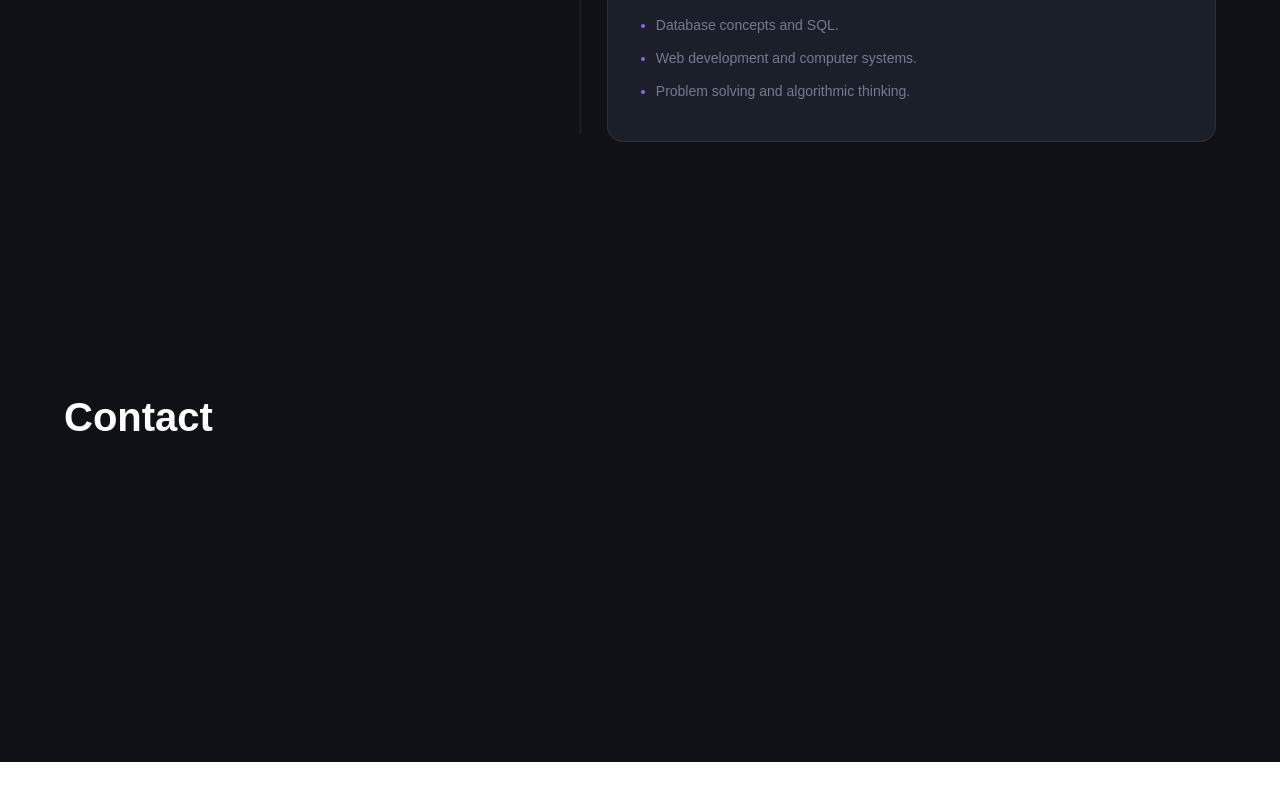
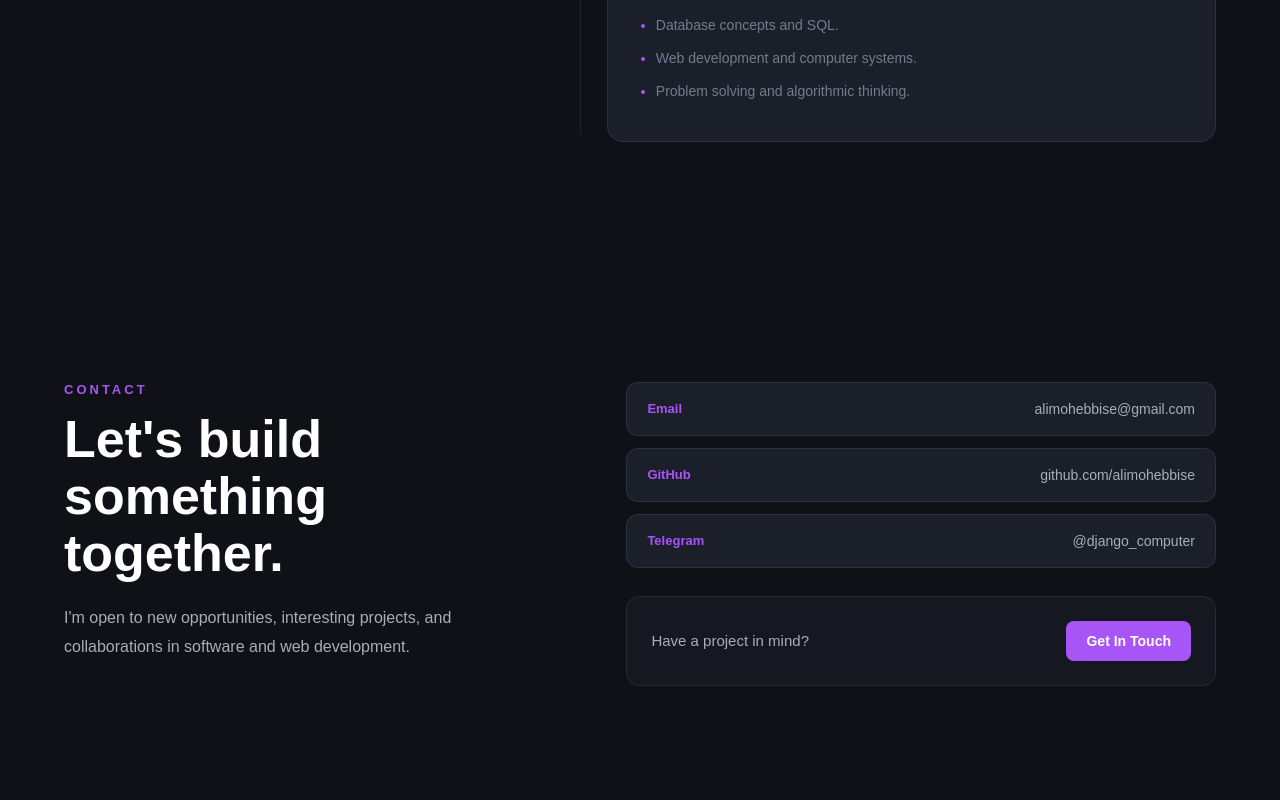
Before and after one commit to alimohebbise/alimohebbise.ir, a React (Vite) app: page / in a window 1280 px wide. Shown: the part 4194-4994 px from the top of the page. Before the commit the page ends 4956 px from the top, so only its background shows below. Built offline with nearby package versions, Linux system fonts and the light colour scheme.

Commit message:
Build contact section

```diff
--- a/src/App.jsx
+++ b/src/App.jsx
@@ -5,6 +5,7 @@ import About from './components/About'
 import Skills from './components/Skills'
 import Projects from './components/Projects'
 import Experience from './components/Experience'
+import Contact from './components/Contact'
 
 function App() {
   const [theme, setTheme] = useState('dark')
@@ -24,9 +25,7 @@ function App() {
 
         <Experience />
 
-        <section id="contact">
-          <h2>Contact</h2>
-        </section>
+        <Contact />
       </main>
     </div>
   )
--- /dev/null
+++ b/src/components/Contact.jsx
@@ -0,0 +1,77 @@
+function Contact() {
+  return (
+    <section className="contact-section" id="contact">
+      <div className="contact-container">
+
+        <div className="contact-heading">
+          <p className="section-label">Contact</p>
+
+          <h2>
+            Let's build something together.
+          </h2>
+
+          <p>
+            I'm open to new opportunities, interesting projects,
+            and collaborations in software and web development.
+          </p>
+        </div>
+
+        <div className="contact-content">
+
+          <div className="contact-info">
+
+            <a
+              href="mailto:alimohebbise@gmail.com"
+              className="contact-item"
+            >
+              <span className="contact-label">Email</span>
+              <span className="contact-value">
+                alimohebbise@gmail.com
+              </span>
+            </a>
+
+            <a
+              href="https://github.com/alimohebbise"
+              target="_blank"
+              rel="noreferrer"
+              className="contact-item"
+            >
+              <span className="contact-label">GitHub</span>
+              <span className="contact-value">
+                github.com/alimohebbise
+              </span>
+            </a>
+
+            <a
+              href="https://t.me/django_computer"
+              target="_blank"
+              rel="noreferrer"
+              className="contact-item"
+            >
+              <span className="contact-label">Telegram</span>
+              <span className="contact-value">
+                @django_computer
+              </span>
+            </a>
+
+          </div>
+
+          <div className="contact-cta">
+            <span>Have a project in mind?</span>
+
+            <a
+              href="mailto:alimohebbise@gmail.com"
+              className="contact-button"
+            >
+              Get In Touch
+            </a>
+          </div>
+
+        </div>
+
+      </div>
+    </section>
+  )
+}
+
+export default Contact
--- a/src/styles/global.css
+++ b/src/styles/global.css
@@ -1224,3 +1224,159 @@ main h2 {
     font-size: 21px;
   }
 }
+
+/* ========================================
+   CONTACT SECTION
+   ======================================== */
+
+.contact-section {
+  max-width: 1200px;
+  margin: 0 auto;
+  padding: 120px 24px;
+}
+
+.contact-container {
+  display: grid;
+  grid-template-columns: 0.9fr 1.1fr;
+  gap: 80px;
+  align-items: start;
+}
+
+.contact-heading h2 {
+  max-width: 500px;
+  margin: 0 0 22px;
+  font-size: clamp(34px, 5vw, 52px);
+  line-height: 1.1;
+  color: var(--text-primary);
+}
+
+.contact-heading > p:last-child {
+  max-width: 480px;
+  margin: 0;
+  font-size: 16px;
+  line-height: 1.8;
+  color: var(--text-secondary);
+}
+
+.contact-content {
+  display: flex;
+  flex-direction: column;
+  gap: 28px;
+}
+
+.contact-info {
+  display: flex;
+  flex-direction: column;
+  gap: 12px;
+}
+
+.contact-item {
+  display: flex;
+  align-items: center;
+  justify-content: space-between;
+  gap: 20px;
+  padding: 18px 20px;
+  background: var(--bg-card);
+  border: 1px solid var(--border);
+  border-radius: 12px;
+
+  transition:
+    transform 0.25s ease,
+    border-color 0.25s ease,
+    background-color 0.25s ease;
+}
+
+.contact-item:hover {
+  transform: translateX(5px);
+  border-color: var(--accent);
+  background: var(--bg-secondary);
+}
+
+.contact-label {
+  font-size: 13px;
+  font-weight: 700;
+  color: var(--accent);
+}
+
+.contact-value {
+  font-size: 14px;
+  color: var(--text-secondary);
+  word-break: break-word;
+}
+
+.contact-cta {
+  display: flex;
+  align-items: center;
+  justify-content: space-between;
+  gap: 20px;
+
+  padding: 24px;
+  border: 1px solid var(--border);
+  border-radius: 14px;
+  background: var(--bg-secondary);
+}
+
+.contact-cta span {
+  font-size: 15px;
+  color: var(--text-secondary);
+}
+
+.contact-button {
+  display: inline-flex;
+  align-items: center;
+  justify-content: center;
+
+  padding: 12px 20px;
+  border-radius: 8px;
+
+  background: var(--accent);
+  color: #ffffff;
+
+  font-size: 14px;
+  font-weight: 700;
+
+  transition:
+    transform 0.2s ease,
+    background-color 0.2s ease;
+}
+
+.contact-button:hover {
+  transform: translateY(-2px);
+  background: var(--accent-hover);
+}
+
+@media (max-width: 900px) {
+  .contact-container {
+    grid-template-columns: 1fr;
+    gap: 45px;
+  }
+
+  .contact-heading h2 {
+    max-width: 650px;
+  }
+
+  .contact-heading > p:last-child {
+    max-width: 650px;
+  }
+}
+
+@media (max-width: 600px) {
+  .contact-section {
+    padding: 90px 20px;
+  }
+
+  .contact-item {
+    align-items: flex-start;
+    flex-direction: column;
+    gap: 6px;
+  }
+
+  .contact-cta {
+    align-items: flex-start;
+    flex-direction: column;
+  }
+
+  .contact-button {
+    width: 100%;
+  }
+}
```
